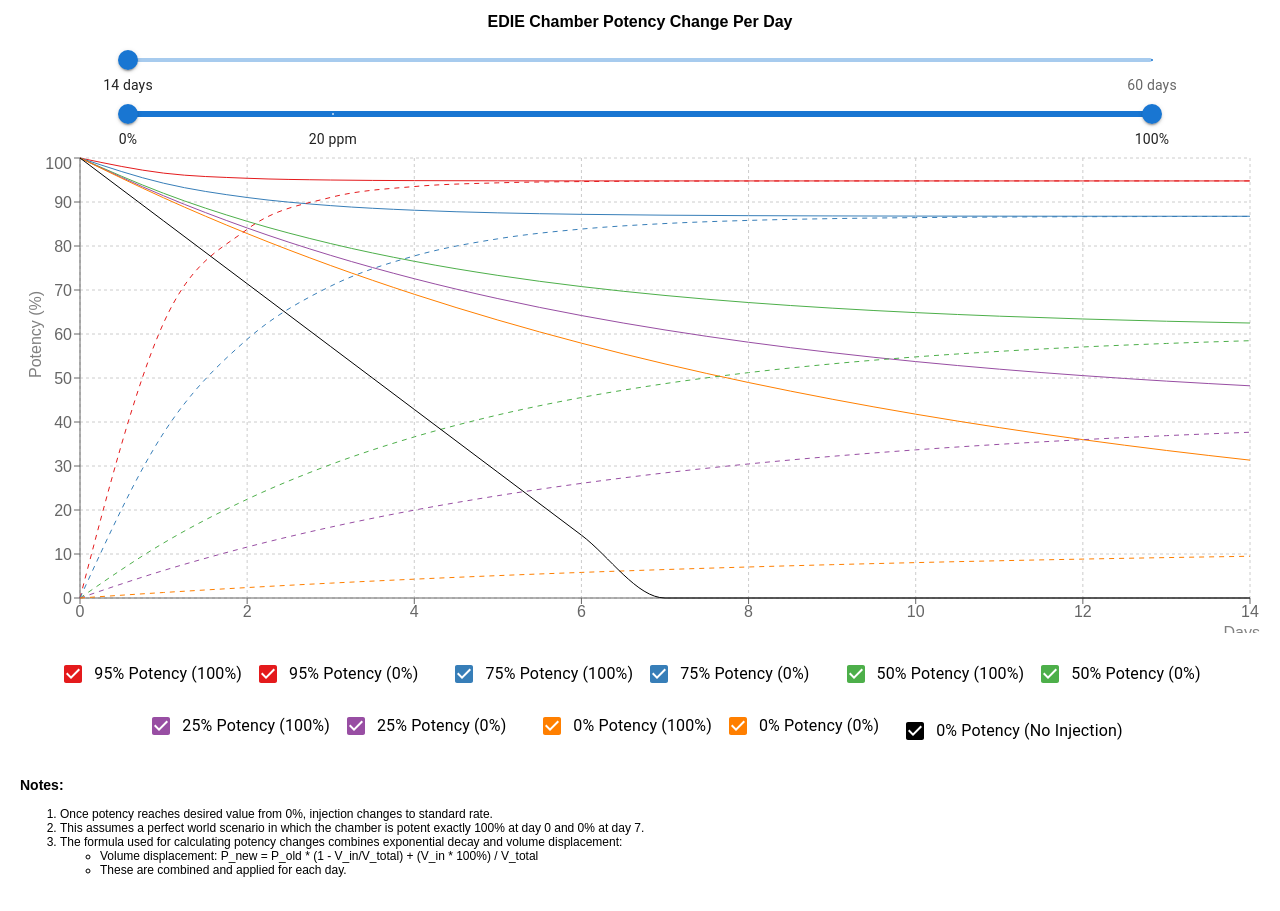
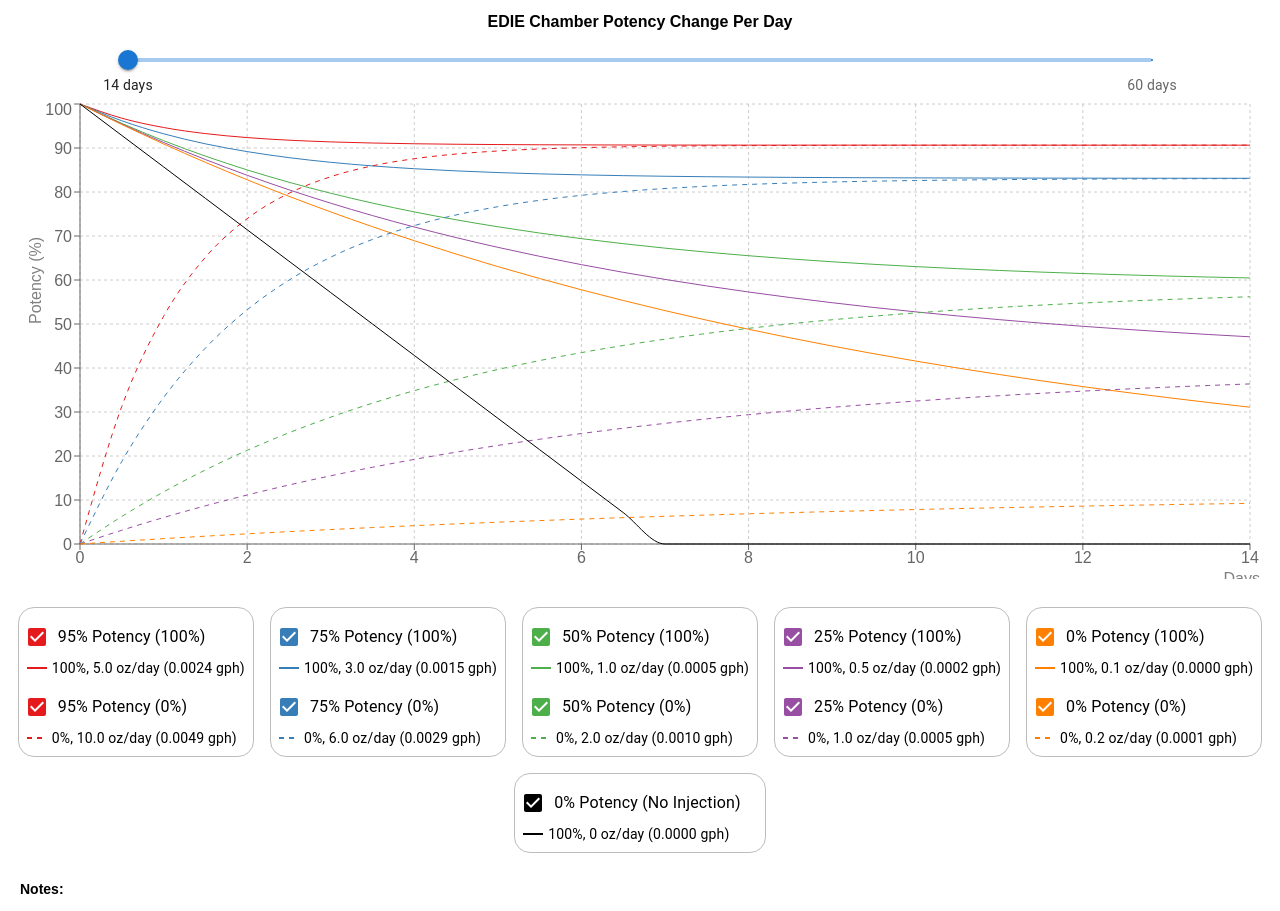
Before and after one commit to Larry70455/edie-chamber-potency-graph, a React (Create React App) app: page / in a window 1280 px wide. Shown: the top 911 px of the page. Before the commit the page ends 877 px from the top, so only its background shows below. Built offline with nearby package versions, Linux system fonts and the light colour scheme.

Commit message:
Update EDIEChamberPotencyGraph component

```diff
--- a/src/EDIEChamberPotencyGraph.js
+++ b/src/EDIEChamberPotencyGraph.js
@@ -1,6 +1,7 @@
 import React, { useState } from 'react';
 import { LineChart, Line, XAxis, YAxis, CartesianGrid, Tooltip, ResponsiveContainer } from 'recharts';
 import { Slider, Checkbox, FormControlLabel, FormGroup } from '@mui/material';
+import { Box, Typography } from '@mui/material';
 
 const EDIEChamberPotencyGraph = () => {
   const V_chamber = 8.0;
@@ -23,9 +24,9 @@ const EDIEChamberPotencyGraph = () => {
   const simulatePotency = (daily_volume, days, start_potency = 100) => {
     let potency = start_potency;
     const potency_values = [potency];
-    for (let day = 0; day < days; day++) {
-      potency *= decay_factor_new;
-      potency = potency * (1 - daily_volume / V_chamber) + (daily_volume * 100) / V_chamber;
+    for (let i = 0; i < days * 2; i++) { // Generate data points for every 12 hours
+      potency *= Math.pow(decay_factor_new, 0.5);
+      potency = potency * (1 - (daily_volume / 2) / V_chamber) + ((daily_volume / 2) * 100) / V_chamber;
       potency_values.push(potency);
     }
     return potency_values;
@@ -33,13 +34,15 @@ const EDIEChamberPotencyGraph = () => {
 
   const generateData = (days) => {
     const data = [];
-    for (let day = 0; day <= days; day++) {
-      const dataPoint = { day };
+    for (let i = 0; i <= days * 2; i++) { // Generate data points for every 12 hours
+      const day = Math.floor(i / 2);
+      const halfDay = (i % 2) * 12;
+      const dataPoint = { time: day + halfDay / 24 };
       Object.entries(daily_volumes).forEach(([key, volume]) => {
-        dataPoint[`potency_${key}_100`] = simulatePotency(volume, days)[day];
-        dataPoint[`potency_${key}_0`] = simulatePotency(volume, days, 0)[day];
+        dataPoint[`potency_${key}_100`] = simulatePotency(volume, days)[i];
+        dataPoint[`potency_${key}_0`] = simulatePotency(volume, days, 0)[i];
       });
-      dataPoint['potency_0_corrected'] = day <= 7 ? 100 - (100 / 7) * day : 0;
+      dataPoint['potency_0_corrected'] = i <= 14 ? 100 - (100 / 14) * i : 0;
       data.push(dataPoint);
     }
     return data;
@@ -59,7 +62,6 @@ const EDIEChamberPotencyGraph = () => {
     'potency_0_1_0': true,
     'potency_0_corrected': true,
   });
-  const [potencyRange, setPotencyRange] = useState([0, 100]);
 
   const data = generateData(days);
 
@@ -73,14 +75,18 @@ const EDIEChamberPotencyGraph = () => {
     setDays(newValue);
   };
 
-  const handlePotencyRangeChange = (event, newValue) => {
-    setPotencyRange(newValue);
-  };
-
   const CustomizedLegend = () => (
     <FormGroup row style={{ justifyContent: 'center', marginTop: '20px' }}>
       {Object.entries(daily_volumes).map(([key, volume], index) => (
-        <div key={key} style={{ margin: '0 10px 10px 10px', textAlign: 'left' }}>
+        <Box
+          key={key}
+          border={1}
+          borderColor="grey.400"
+          borderRadius={4}
+          padding={1}
+          margin={1}
+          style={{ textAlign: 'left' }}
+        >
           <FormControlLabel
             control={
               <Checkbox
@@ -91,6 +97,14 @@ const EDIEChamberPotencyGraph = () => {
             }
             label={`${key.split('_')[0]}% Potency (100%)`}
           />
+          <Box style={{ display: 'flex', alignItems: 'center', marginBottom: '8px' }}>
+            <svg width="20" height="10" style={{ marginRight: '5px' }}>
+              <line x1="0" y1="5" x2="20" y2="5" stroke={colors[index]} strokeWidth="2" />
+            </svg>
+            <Typography variant="body2">
+              100%, {volume.toFixed(1)} oz/day ({ozPerDayToGph(volume)} gph)
+            </Typography>
+          </Box>
           <FormControlLabel
             control={
               <Checkbox
@@ -101,8 +115,24 @@ const EDIEChamberPotencyGraph = () => {
             }
             label={`${key.split('_')[0]}% Potency (0%)`}
           />
-        </div>
+          <Box style={{ display: 'flex', alignItems: 'center' }}>
+            <svg width="20" height="10" style={{ marginRight: '5px' }}>
+              <line x1="0" y1="5" x2="20" y2="5" stroke={colors[index]} strokeWidth="2" strokeDasharray="5,5" />
+            </svg>
+            <Typography variant="body2">
+              0%, {(volume * 2).toFixed(1)} oz/day ({ozPerDayToGph(volume * 2)} gph)
+            </Typography>
+          </Box>
+        </Box>
       ))}
+      <Box
+        border={1}
+        borderColor="grey.400"
+        borderRadius={4}
+        padding={1}
+        margin={1}
+        style={{ textAlign: 'left' }}
+      >
         <FormControlLabel
           control={
             <Checkbox
@@ -113,14 +143,27 @@ const EDIEChamberPotencyGraph = () => {
           }
           label="0% Potency (No Injection)"
         />
+        <Box style={{ display: 'flex', alignItems: 'center' }}>
+          <svg width="20" height="10" style={{ marginRight: '5px' }}>
+            <line x1="0" y1="5" x2="20" y2="5" stroke="black" strokeWidth="2" />
+          </svg>
+          <Typography variant="body2">
+            100%, 0 oz/day (0.0000 gph)
+          </Typography>
+        </Box>
+      </Box>
     </FormGroup>
   );
 
   const CustomTooltip = ({ active, payload, label }) => {
     if (active && payload && payload.length) {
+      const days = Math.floor(label);
+      const hours = Math.round((label % 1) * 24);
+      const timeLabel = `${days > 0 ? `${days} day${days > 1 ? 's' : ''}` : ''} ${hours > 0 ? `${hours} hours` : ''}`.trim();
+
       return (
         <div style={{ backgroundColor: 'white', padding: '10px', border: '1px solid #ccc' }}>
-          <p style={{ margin: 0 }}><strong>Day {label}</strong></p>
+          <p style={{ margin: 0 }}><strong>{timeLabel}</strong></p>
           {payload.map((entry, index) => (
             <p key={index} style={{ margin: 0, color: entry.color }}>
               {entry.name}: {entry.value.toFixed(2)}%
@@ -136,9 +179,12 @@ const EDIEChamberPotencyGraph = () => {
     <div style={{ fontSize: '12px', marginTop: '20px', textAlign: 'left', padding: '0 20px' }}>
       <h3 style={{ fontSize: '14px', fontWeight: 'bold' }}>Notes:</h3>
       <ol>
+		<li>100% potency assumes a full chamber of active Product. 0% potency assumes full chamber of inert liquid.</li>
+		<li>Chamber will never reach 100% due to logarithimic nature of displacement and the introduction of acid into the chamber.</li>
         <li>Once potency reaches desired value from 0%, injection changes to standard rate.</li>
         <li>This assumes a perfect world scenario in which the chamber is potent exactly 100% at day 0 and 0% at day 7.</li>
-        <li>The formula used for calculating potency changes combines exponential decay and volume displacement:
+		<li>The GPH values are average values you should see on Product Pump, assuming it operates 16 hours per day.</li>
+        <li>The formula used for calculating potency changes combines daily compounded degradation and volume displacement:
           <ul>
             <li>Volume displacement: P_new = P_old * (1 - V_in/V_total) + (V_in * 100%) / V_total</li>
             <li>These are combined and applied for each day.</li>
@@ -147,6 +193,15 @@ const EDIEChamberPotencyGraph = () => {
       </ol>
     </div>
   );
+
+  const getXTicks = (days) => {
+    const tickInterval = Math.ceil(days / 10);
+    const ticks = [];
+    for (let i = 0; i <= days; i += tickInterval) {
+      ticks.push(i);
+    }
+    return ticks;
+  };
 
   return (
     <div style={{ width: '100%', height: 800, fontFamily: 'Arial, sans-serif' }}>
@@ -164,27 +219,14 @@ const EDIEChamberPotencyGraph = () => {
             { value: 60, label: '60 days' }
           ]}
         />
-        <Slider
-          value={potencyRange}
-          onChange={handlePotencyRangeChange}
-          aria-labelledby="potency-range-slider"
-          min={0}
-          max={100}
-          valueLabelDisplay="auto"
-          marks={[
-            { value: 0, label: '0%' },
-            { value: 100, label: '100%' },
-            { value: 20, label: '20 ppm' }
-          ]}
-        />
       </div>
       <ResponsiveContainer width="100%" height="60%">
         <LineChart data={data} margin={{ top: 5, right: 30, left: 20, bottom: 5 }}>
           <CartesianGrid strokeDasharray="3 3" />
           <XAxis
-            dataKey="day"
+            dataKey="time"
             label={{ value: 'Days', position: 'insideBottomRight', offset: -10 }}
-            ticks={[0, 2, 4, 6, 8, 10, 12, 14]}
+            ticks={getXTicks(days)}
           />
           <YAxis
             label={{ value: 'Potency (%)', angle: -90, position: 'insideLeft', offset: 15 }}
```
Lines whose indentation alone changed are shown as unchanged.
